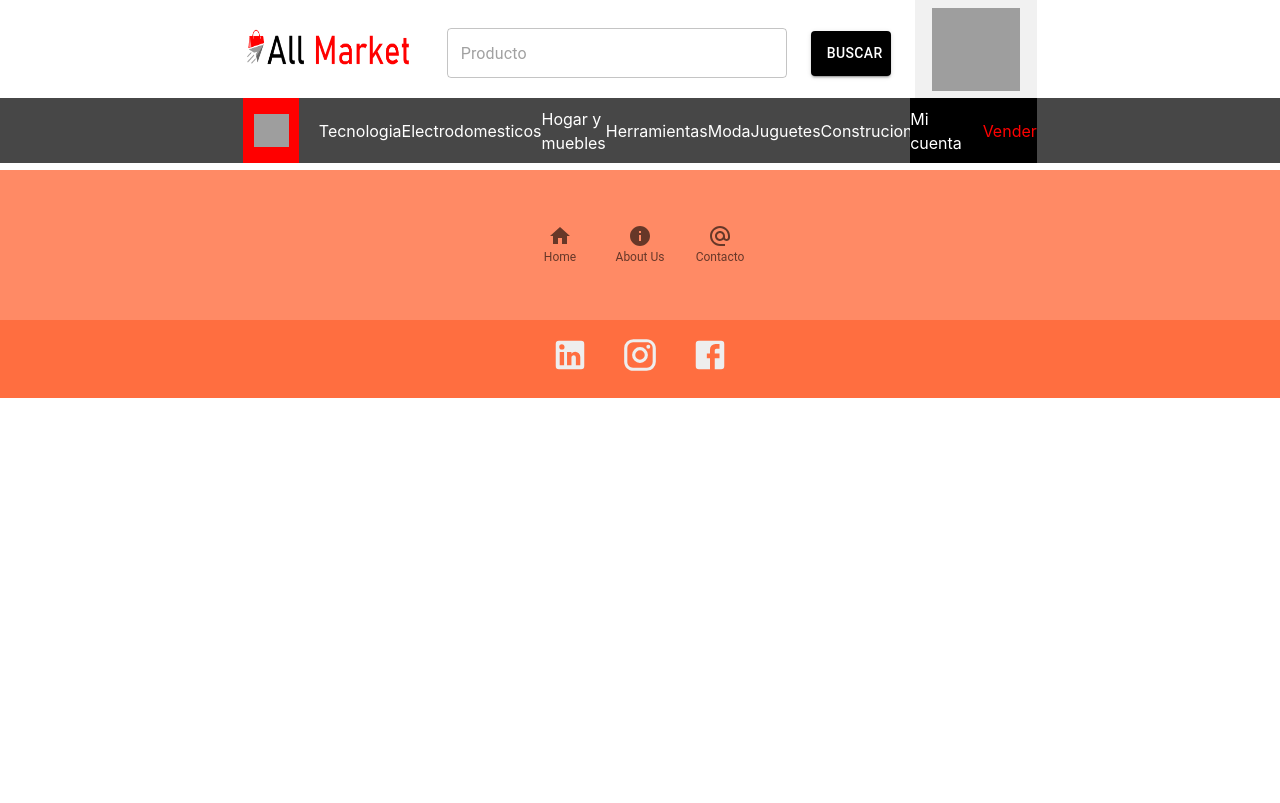
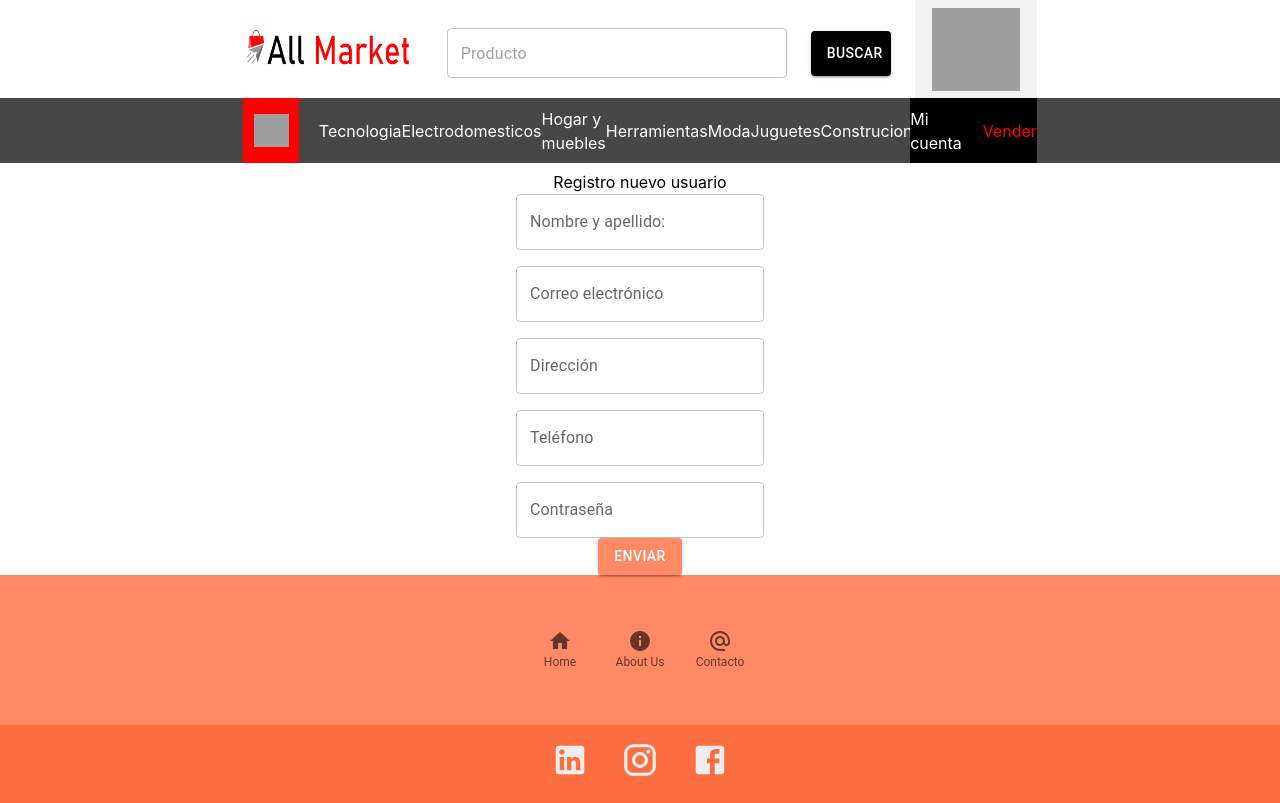
Before and after one commit to Taio45678/E-COMMERCE-FRONT, a React (Create React App) app: page /formCrearUsuario in a window 1280 px wide. Built offline with nearby package versions, Linux system fonts and the light colour scheme; grey boxes are pictures that could not be loaded; what react-swipeable-views-utils would draw is missing.

Commit message:
form registro usuario

```diff
--- a/src/App.js
+++ b/src/App.js
@@ -10,6 +10,7 @@ import Footer from "./Components/Footer/Footer";
 import Contacto from "./Components/Contacto/Contacto";
 import { Routes, Route, useNavigate } from "react-router-dom";
 import Carrito from "./Components/Carrito/Carrito";
+import FormCrearUsuario from "./Components/FormCrearUsuario/FormCrearUsuario";
 
 function App() {
   // const location = useLocation();
@@ -22,7 +23,7 @@ function App() {
 
   return (
     <div>
-      {/* {location.pathname === '/' ? <LandingPage onClick={onClick}></LandingPage> : <NavBar></NavBar>} */}
+
       <NavBar />
       <Routes>
         <Route path="/" element={<SwipeableTextMobileStepper />}></Route>
@@ -32,6 +33,7 @@ function App() {
         <Route path="/detailProducto/:id" element={<DetailProducto />}></Route>
         <Route path="/contacto" element={<Contacto />}></Route>
         <Route path="/carrito" element={<Carrito />}></Route>
+        <Route path="/formCrearUsuario" element={<FormCrearUsuario />}></Route>
       </Routes>
       <Footer />
     </div>
--- /dev/null
+++ b/src/Components/FormCrearUsuario/FormCrearUsuario.jsx
@@ -0,0 +1,146 @@
+import React, {} from 'react'
+import { Formik, FieldArray, Field } from "formik";
+import {TextField, Button, Grid } from '@mui/material';
+import * as Yup from 'yup';
+import axios from 'axios'
+
+
+//Aqui se renderiza el formulario para crear un usuario nuevo
+
+export default function FormCrearUsuario() {
+
+const requiredString = Yup.string().required("Campo requerido");
+
+// Al menos 8 caracteres, incluyendo al menos una letra minúscula, una letra mayúscula, un número y un carácter especial
+const regexPassword = /^(?=.*[a-z])(?=.*[A-Z])(?=.*\d)(?=.*[@$!%*?&])[A-Za-z\d@$!%*?&]{8,}$/
+
+const initialValues = {
+      nombreYApellido: "",
+      eMail: "",
+      direccion: "",
+      telefono: "",
+      contraseña: ""
+}
+
+  return (
+  <><Grid
+  container
+  direction="column"
+  justifyContent="center"
+  alignItems="center">
+    <h2>Registro nuevo usuario </h2>
+    <Formik
+    initialValues={initialValues}
+
+    validationSchema={Yup.object().shape({
+    nombreYApellido: requiredString.min(1, "Debes ingresar al menos 3 caracteres"),
+    eMail: Yup.string().email('Debes escribir un correo válido').required("Campo requerido"),
+    direccion: requiredString.min(5, "Debes ingresar al menos 5 caracteres"),
+    contraseña: requiredString
+    .matches(regexPassword, 'Debe tener al menos 8 caracteres, una letra minúscula, mayúscula, un número y un carácter especial'),
+    telefono:  Yup.number()
+              .test("longitud", "el número debe tener una longitud de 5 dígitos", (value)=>{
+                if(value){
+                    const numberString = value.toString();
+                    return numberString.length === 5;
+                }
+                return false;
+              })
+              .required("Campo requerido"),
+
+  })}
+
+    onSubmit={async (values, {resetForm})=>{
+      var confirmar = window.confirm('Se enviará: '+JSON.stringify(values))
+      if(confirmar){
+        try{
+        await axios.post('http://localhost:3001/usuario', values)
+        alert("Usuario creado exitosamente");
+        resetForm();
+        }catch(err){
+          alert(err.message)
+        }
+      }
+
+    }}>
+
+    {({handleSubmit, handleChange, values, errors, touched})=>(
+      <form onSubmit={handleSubmit}>
+        <Grid
+         container
+         direction="column"
+         justifyContent="center"
+         alignItems="center"
+         rowSpacing = {2}>
+
+          <Grid item>
+          <TextField
+            id="nombreYApellido"
+            name="nombreYApellido"
+            label="Nombre y apellido:"
+            value={values.nombreYApellido}
+            onChange={handleChange}
+            error={touched.nombreproducto && Boolean(errors.nombreYApellido)}
+            helperText={touched.nombreYApellido && errors.nombreYApellido}
+            />
+          </Grid>
+
+          <Grid item>
+        <TextField
+          id="eMail"
+          name="eMail"
+          label="Correo electrónico"
+          value={values.eMail}
+          onChange={handleChange}
+          error={touched.eMail && Boolean(errors.eMail)}
+          helperText={touched.eMail && errors.eMail}
+          />
+        </Grid>
+
+        <Grid item>
+          <TextField
+            id="direccion"
+            name="direccion"
+            label='Dirección'
+            value={values.direccion}
+            onChange={handleChange}
+            error={touched.direccion && Boolean(errors.direccion)}
+            helperText={touched.direccion && errors.direccion}
+            />
+         </Grid>
+
+           <Grid item>
+            <TextField
+            id='telefono'
+            name="telefono"
+            label='Teléfono'
+            value={values.telefono}
+            onChange={handleChange}
+            error={touched.telefono && Boolean(errors.telefono)}
+            helperText={touched.telefono && errors.telefono}
+            />
+          </Grid>
+
+          <Grid item>
+          <TextField
+            id="contraseña"
+            name="contraseña"
+            label="Contraseña"
+            value={values.contraseña}
+            onChange={handleChange}
+            error={touched.contraseña && Boolean(errors.contraseña)}
+            helperText={touched.contraseña && errors.contraseña}
+            />
+          </Grid>
+
+
+
+                <Button sx={{backgroundColor: '#ff8a65',}} variant='contained' type="submit">Enviar</Button>
+                </Grid>
+      </form>
+    )}
+    </Formik>
+    </Grid>
+  </>
+)
+}
--- a/src/Redux/actions.js
+++ b/src/Redux/actions.js
@@ -4,19 +4,15 @@ import axios from "axios"
 export const GET_DETAIL = 'GET_DETAIL'
 
 export function getAllProducts(){
-    const linkFelipe = `http://190.100.208.178:3001/fakeprod`
+    const linkFelipe = `https://e-commerce-back-production-de3f.up.railway.app/producto`
     const linkBackLocal= 'http://localhost:3001/productos/productos'
     return async (dispatch)=>{
-        var data;
-        var content;
-        const response = await (fetch(linkBackLocal));
-        if(response.ok){
-            data = await response.json()
-            content = data.content;
-        }
+        const data = (await axios.get(linkFelipe)).data
+        //.content;           //para el local
+        .productos;       //para el deploy
         return dispatch({
             type: 'GET_ALL_PRODUCTS',
-            payload: content
+            payload: data
         });
     }
 }
```
Also changed, not shown: 1 other file (tests, documents, lock files or other folders).
